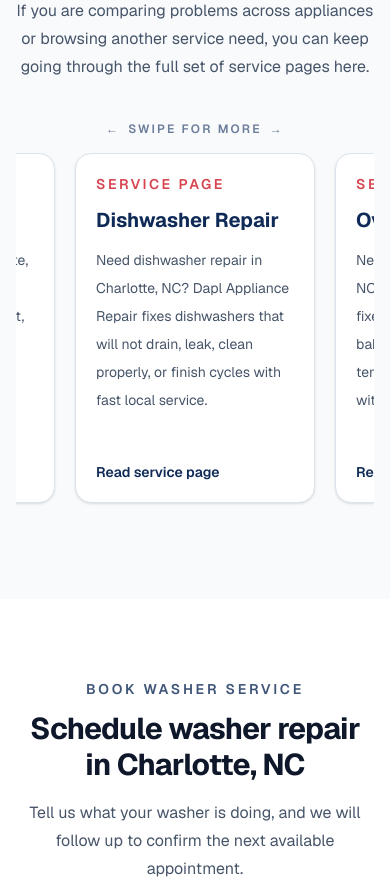
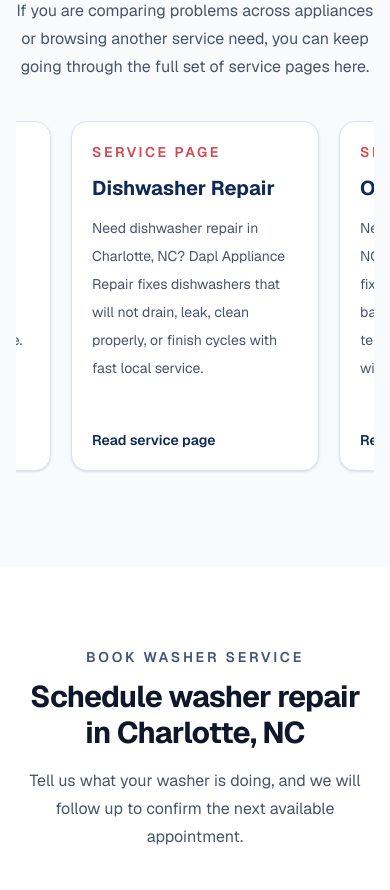
Before and after one commit to Oucheen/Dapl-site, a Next.js app: page /washer-repair-charlotte-nc in a window 390 px wide. Shown: the part 6520-7410 px from the top of the page. Built offline with nearby package versions, Linux system fonts and the light colour scheme.

Commit message:
some changes dev

```diff
--- a/src/components/service-pages/related-services-carousel.tsx
+++ b/src/components/service-pages/related-services-carousel.tsx
@@ -110,12 +110,6 @@ export function RelatedServicesCarousel({ items }: RelatedServicesCarouselProps)
 
   return (
     <div className="relative mt-10">
-      <div className="mb-4 flex items-center justify-center gap-2 text-xs font-semibold uppercase tracking-[0.18em] text-primary/60 md:hidden">
-        <span>{"\u2190"}</span>
-        <span>Swipe for more</span>
-        <span>{"\u2192"}</span>
-      </div>
-
       <div className="mb-5 hidden items-center justify-end gap-3 md:flex">
         <button
           type="button"
@@ -149,7 +143,7 @@ export function RelatedServicesCarousel({ items }: RelatedServicesCarouselProps)
             whileInView={{ opacity: 1, y: 0 }}
             viewport={{ once: true, amount: 0.2 }}
             transition={{ duration: 0.35, delay: index * 0.04 }}
-            className="w-[228px] shrink-0 snap-center min-[390px]:w-[240px] md:min-w-[340px] xl:min-w-[360px]"
+            className="w-[248px] shrink-0 snap-center md:min-w-[340px] xl:min-w-[360px]"
           >
             <Link
               href={`/${item.slug}`}
```
